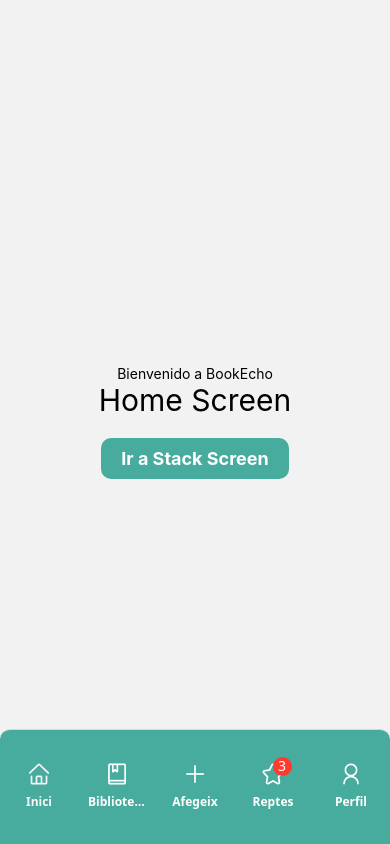
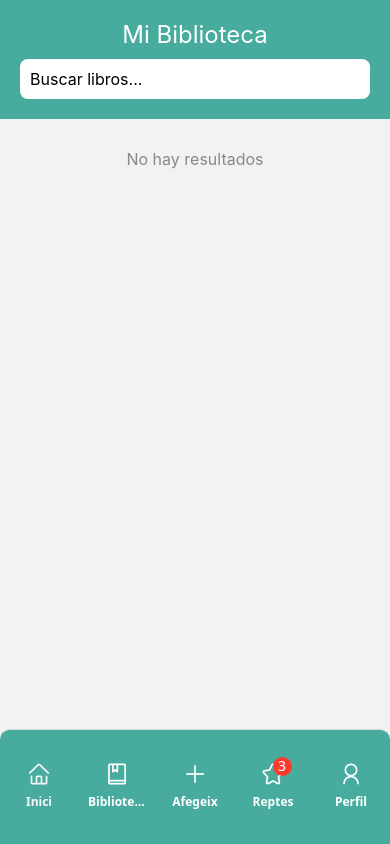
Before and after one commit to Nataliavv1/BookEchoApp, a React Native app in the folder BookEchoApp/: screen /Inici in a window 390 px wide. Built offline with nearby package versions, Linux system fonts and the light colour scheme.

Commit message:
header + buscador api

```diff
--- a/BookEchoApp/Navigation.js
+++ b/BookEchoApp/Navigation.js
@@ -12,36 +12,12 @@
 import AddScreen from "./screens/AddScreen";
 import ChallengeScreen from "./screens/ChallengeScreen";
 import ProfileScreen from "./screens/ProfileScreen";
-import StackScreen from "./screens/StackScreen";
+//import StackScreen from "./screens/StackScreen";
 
 // Importamos los íconos de Expo
 import AntDesign from '@expo/vector-icons/AntDesign';
 
 //-----------------------------------------------------STACK NAVIGATOR-------------------------------------------------------
-// Creamos una variable que contenga nuestro Stack Navigator
-const HomeStackNavigator = createNativeStackNavigator();
-
-// Definimos el Stack Navigator
-function MyStack() {
-    return (
-        <HomeStackNavigator.Navigator
-            initialRouteName="HomeScreen" // La pantalla inicial dentro del Stack
-        >
-            {/* Pantalla HomeScreen dentro del Stack */}
-            <HomeStackNavigator.Screen
-                name="HomeScreen"
-                component={HomeScreen}
-            />
-
-            {/* Pantalla StackScreen dentro del Stack */}
-            <HomeStackNavigator.Screen
-                name="Stack"
-                component={StackScreen}
-            />
-
-        </HomeStackNavigator.Navigator>
-    );
-}
 
 //----------------------------------------------------TAB NAVIGATOR----------------------------------------------------------
 // Creamos el Bottom Tab Navigator
--- /dev/null
+++ b/BookEchoApp/screens/GoogleBooksList.js
@@ -0,0 +1,101 @@
+// GoogleBooksList.js
+import React, { useEffect, useState } from "react";
+import { View, Text, FlatList, Image, StyleSheet } from "react-native";
+
+const API_KEY = "AIzaSyAdrMfk5xKeXebgngAXQjrKshHuhAAklyM";
+
+const GoogleBooksList = ({ query }) => {
+    const [books, setBooks] = useState([]);
+
+    useEffect(() => {
+        if (query.length < 3) return; // no busques si la palabra es muy corta
+
+        const fetchBooks = async () => {
+            try {
+                const response = await fetch(
+                    `https://www.googleapis.com/books/v1/volumes?q=${encodeURIComponent(query)}&key=${API_KEY}`
+                );
+                const data = await response.json();
+                setBooks(data.items || []);
+            } catch (error) {
+                console.error("Error fetching books:", error);
+            }
+        };
+
+        fetchBooks();
+    }, [query]);
+
+    return (
+        <View style={styles.container}>
+            {books.length === 0 ? (
+                <Text style={styles.noResults}>No hay resultados</Text>
+            ) : (
+                <FlatList
+                    data={books}
+                    keyExtractor={(item) => item.id}
+                    renderItem={({ item }) => {
+                        const volume = item.volumeInfo;
+                        return (
+                            <View style={styles.bookItem}>
+                                {volume.imageLinks?.thumbnail && (
+                                    <Image
+                                        source={{ uri: volume.imageLinks.thumbnail }}
+                                        style={styles.thumbnail}
+                                    />
+                                )}
+                                <View style={styles.textContainer}>
+                                    <Text style={styles.title}>{volume.title}</Text>
+                                    {volume.authors && (
+                                        <Text style={styles.author}>{volume.authors.join(', ')}</Text>
+                                    )}
+                                </View>
+                            </View>
+                        );
+                    }}
+                />
+            )}
+        </View>
+    );
+};
+
+const styles = StyleSheet.create({
+    container: {
+        flex: 1,
+        width: "100%",
+        paddingHorizontal: 20,
+        marginTop: 10,
+    },
+    bookItem: {
+        flexDirection: "row",
+        marginBottom: 15,
+        backgroundColor: "#f5f5f5",
+        borderRadius: 10,
+        padding: 10,
+    },
+    thumbnail: {
+        width: 60,
+        height: 90,
+        marginRight: 15,
+        borderRadius: 5,
+    },
+    textContainer: {
+        flex: 1,
+        justifyContent: "center",
+    },
+    title: {
+        fontSize: 16,
+        fontWeight: "bold",
+    },
+    author: {
+        fontSize: 14,
+        color: "#555",
+    },
+    noResults: {
+        fontSize: 16,
+        textAlign: "center",
+        marginTop: 20,
+        color: "#888",
+    },
+});
+
+export default GoogleBooksList;
--- a/BookEchoApp/screens/Header.js
+++ b/BookEchoApp/screens/Header.js
@@ -1,11 +1,40 @@
-// components/CustomHeader.js
-import React from 'react';
-import { View, Text, StyleSheet } from 'react-native';
+// Header.js
+import React from "react";
+import { View, TextInput, StyleSheet, Text } from "react-native";
 
-export default function Header (){
-  return (
-    <View>
-      <Text>Bienvenido a BookEcho</Text>
-    </View>
-  );
+const Header = ({ searchQuery, setSearchQuery }) => {
+    return (
+        <View style={styles.header}>
+            <Text style={styles.title}>Mi Biblioteca</Text>
+            <TextInput
+                style={styles.input}
+                placeholder="Buscar libros..."
+                value={searchQuery}
+                onChangeText={setSearchQuery}
+            />
+        </View>
+    );
 };
+
+const styles = StyleSheet.create({
+    header: {
+        width: "100%",
+        padding: 20,
+        backgroundColor: "#47AC9E",
+        alignItems: "center",
+    },
+    title: {
+        fontSize: 24,
+        color: "#FFF",
+        marginBottom: 10,
+    },
+    input: {
+        backgroundColor: "#FFF",
+        borderRadius: 8,
+        width: "100%",
+        padding: 10,
+        fontSize: 16,
+    },
+});
+
+export default Header;
--- a/BookEchoApp/screens/HomeScreen.js
+++ b/BookEchoApp/screens/HomeScreen.js
@@ -1,19 +1,17 @@
-import React from "react";
+import React, { useState } from "react";
 import { View, Text, StyleSheet, TouchableOpacity } from "react-native";
 import { useNavigation } from "@react-navigation/native";
 import Header from "./Header";
+import GoogleBooksList from "./GoogleBooksList"; // asegúrate de que el path esté bien
 
 const HomeScreen = () => {
-
     const navigation = useNavigation();
+    const [searchQuery, setSearchQuery] = useState('');
 
     return (
         <View style={styles.container}>
-            <Header/>
-            <Text style={styles.title}>Home Screen</Text>
-            <TouchableOpacity onPress={()=>navigation.navigate("Stack")} style={styles.button}>
-                <Text style={styles.buttonText}>Ir a Stack Screen</Text>
-            </TouchableOpacity>
+            <Header searchQuery={searchQuery} setSearchQuery={setSearchQuery} />
+            <GoogleBooksList query={searchQuery} />
         </View>
     );
 };
@@ -21,19 +19,15 @@
 const styles = StyleSheet.create({
     container: {
         flex: 1,
-        justifyContent: "center",
+        paddingTop: 0,
         alignItems: "center",
-    },
-    title: {
-        fontSize: 30,
-        textAlign: "center",
-        marginBottom: 20,
     },
     button: {
         backgroundColor: "#47AC9E",
         paddingVertical: 10,
         paddingHorizontal: 20,
         borderRadius: 10,
+        marginTop: 20,
     },
     buttonText: {
         color: "#FFF",
--- a/BookEchoApp/screens/StackScreen.js
+++ /dev/null
@@ -1,24 +0,0 @@
-import React from "react";
-import { View, Text, StyleSheet } from "react-native";
-
-const StackScreen = () => {
-    return (
-        <View style={styles.container}>
-            <Text style={styles.title}>Stack Screen</Text>
-        </View>
-    );
-};
-
-const styles = StyleSheet.create({
-    container: {
-        flex: 1,
-        justifyContent: "center",
-        alignItems: "center",
-    },
-    title: {
-        fontSize: 30,
-        textAlign: "center",
-    },
-});
-
-export default StackScreen;
```
